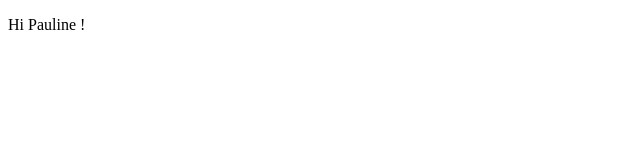
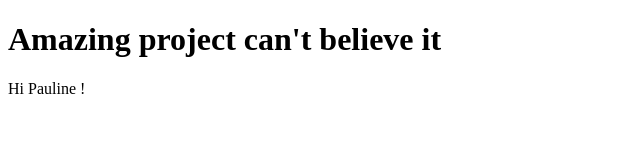
Before and after one commit to Flow-Fly/project-with-Pauline, a plain HTML site: page index.html in a window 1280 px wide. Shown: the whole page, without its empty margins (0-640 px from the left). Drawn offline with Linux system fonts and the light colour scheme.

Commit message:
added a title

```diff
--- a/index.html
+++ b/index.html
@@ -8,7 +8,8 @@
 </head>
 <body>
 
+<h1>Amazing project can't believe it</h1>
+  <p>Hi Pauline !</p>
 
-  <p>Hi Pauline !</p>
 </body>
 </html>
```
